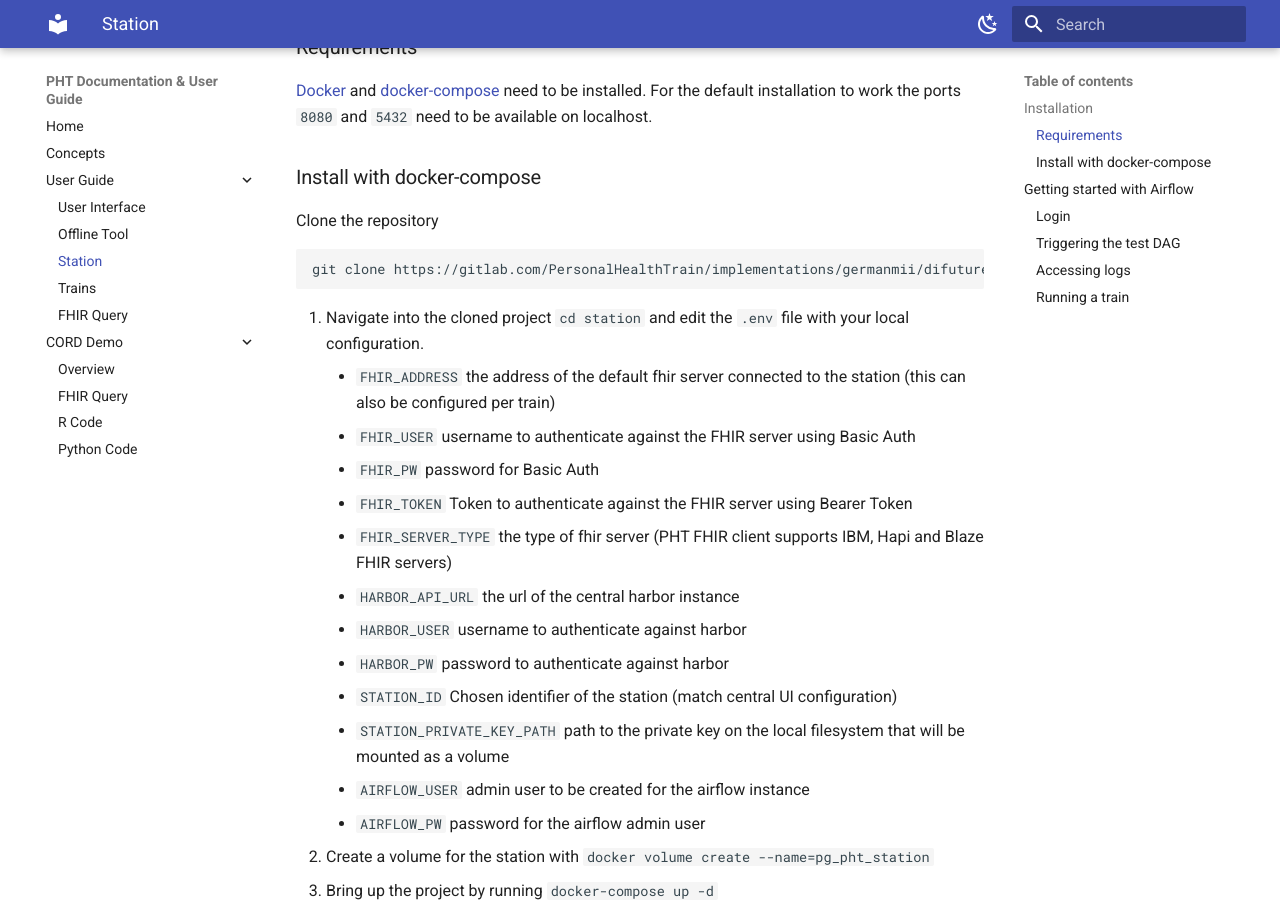
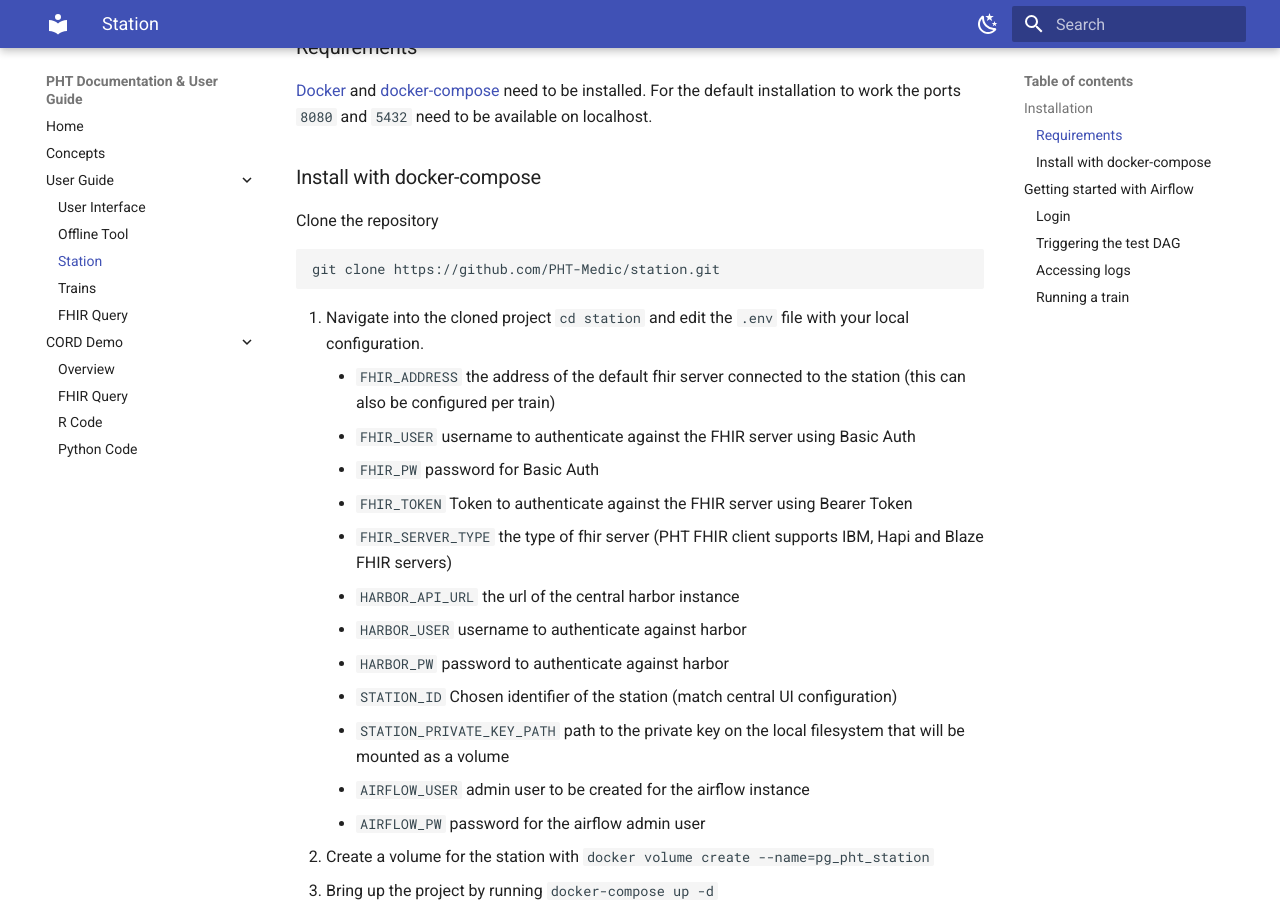
Before and after one commit to PHT-Medic/documentation, an MkDocs documentation site: the page built from docs/user_guide/station.md, in a window 1280 px wide and 900 px high, scrolled down 347 px. Built offline with MkDocs 1.6.1 and Material for MkDocs 9.7.7, drawn with Linux system fonts in a browser that asks for light colours; part of the change alters nothing that is shown.

Commit message:
updated station repo paths

````diff
--- a/docs/user_guide/station.md
+++ b/docs/user_guide/station.md
@@ -5,7 +5,7 @@ registered in the UI.
 
 ## Installation
 Visit
-the [station repository](https://gitlab.com/PersonalHealthTrain/implementations/germanmii/difuture/station/station)
+the [station repository](https://github.com/PHT-Medic/station)
 to view the code (the installation instructions can also be found here).
 
 ### Requirements
@@ -17,7 +17,7 @@ installed. For the default installation to work the ports `8080` and `5432` need
 ### Install with docker-compose
 Clone the repository
 ```shell
-git clone https://gitlab.com/PersonalHealthTrain/implementations/germanmii/difuture/station/station.git
+git clone https://github.com/PHT-Medic/station.git
 ```
 
 1. Navigate into the cloned project `cd station` and edit the `.env` file with your local configuration.
````
